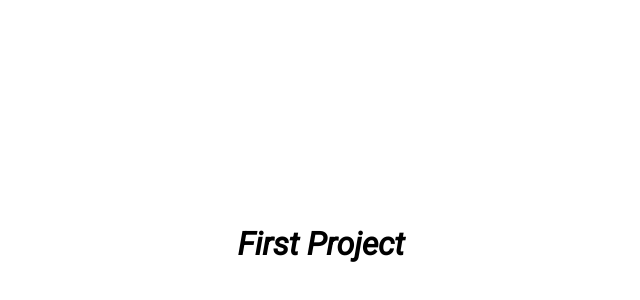
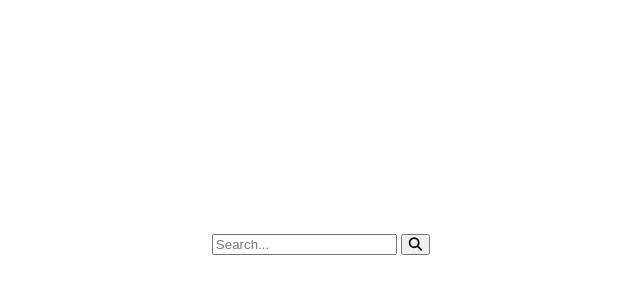
Before and after one commit to erichpriemer123/hidden_search_widget, a plain HTML site: page index.html in a window 1280 px wide. Shown: the part 156-456 px from the top of the page, without its empty margins (319-959 px from the left). Drawn offline with Linux system fonts and the light colour scheme.

Commit message:
added search bar html

```diff
--- a/index.html
+++ b/index.html
@@ -2,14 +2,21 @@
 <html lang="en">
 <head>
     <meta charset="UTF-8">
-    <title>First Project</title>
+    <title>Hidden Search</title>
     <link rel="stylesheet" href="style.css">
     <link rel="stylesheet" href="https://cdnjs.cloudflare.com/ajax/libs/font-awesome/6.4.0/css/all.min.css"
     integrity="sha512-iecdLmaskl7CVkqkXNQ/ZH/XLlvWZOJyj7Yy7tcenmpD1ypASozpmT/E0iPtmFIB46ZmdtAc9eNBvH0H/ZpiBw=="
     crossorigin="anonymous" referrerpolicy="no-referrer" />
 </head>
 <body>
-    <h1>First Project</h1>
+    <div class="search">
+       <input type="text class="input" placeholder="Search...">
+        <button class="btn">
+            <i class="fas fa-search"></i>
+        </button>
+
+    </div>
+
     <script src="script.js"></script>
 </body>
 
```
